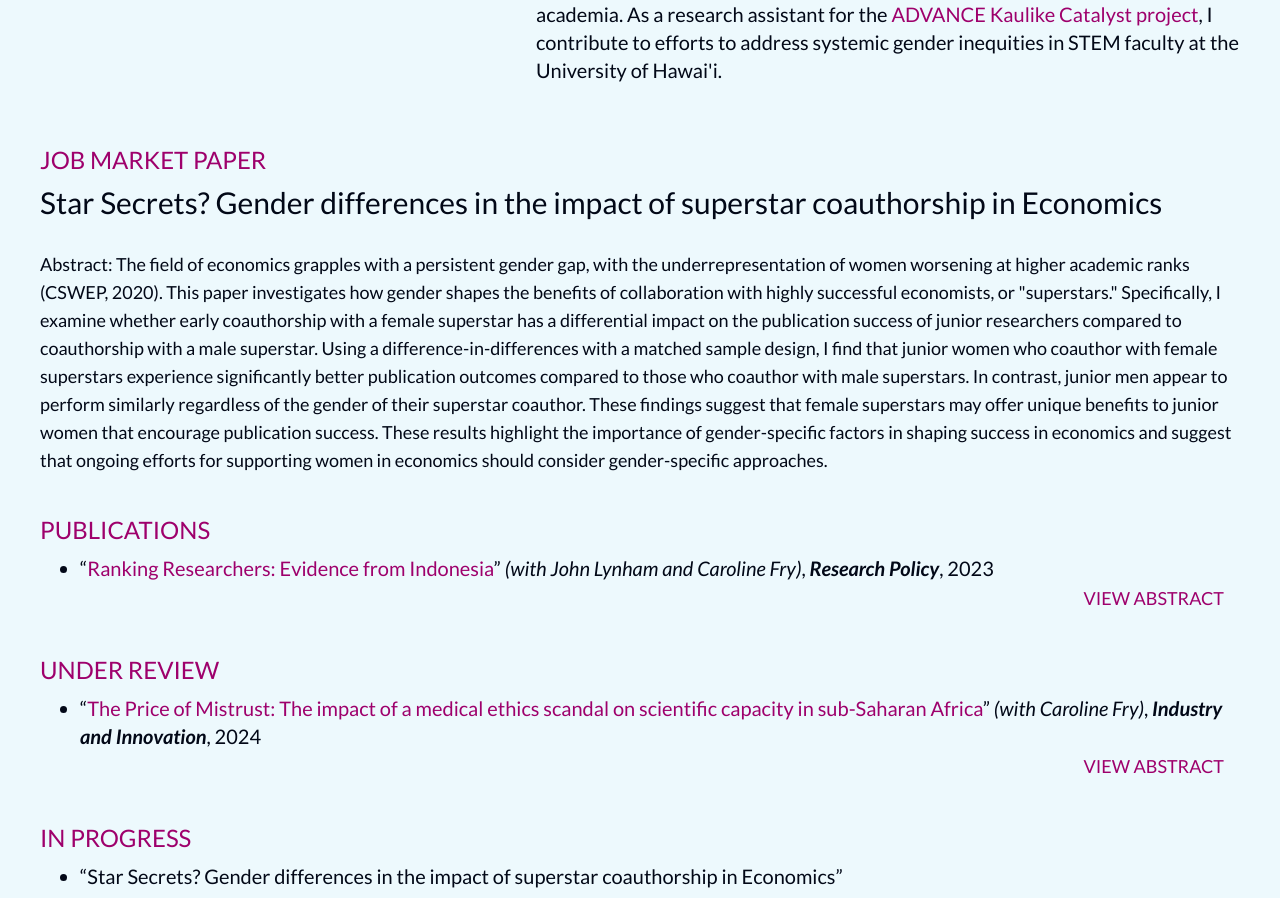
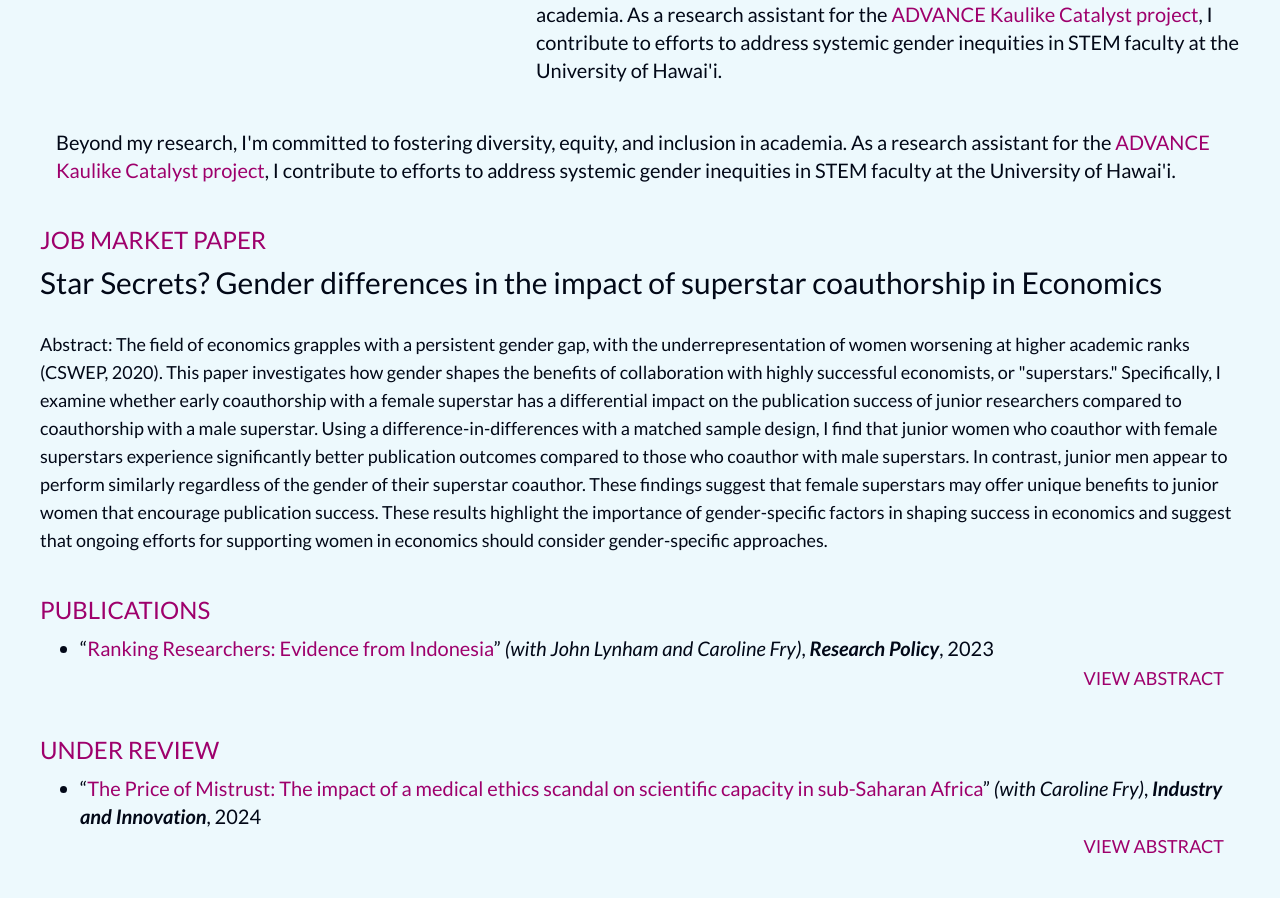
Before and after one commit to pillowfication/shantran, a Next.js app: page / in a window 1280 px wide. Shown: the part 1060-1958 px from the top of the page. Built offline with nearby package versions, Linux system fonts and the light colour scheme.

Commit message:
Update page.tsx

```diff
--- a/src/app/page.tsx
+++ b/src/app/page.tsx
@@ -39,6 +39,9 @@ export default function Home (): ReactElement {
             <p className='mt-6 ml-4'>My job market paper examines how gender influences the benefits of coauthorship with "superstar" economists on the publication outcomes of junior economists. I find that junior women benefit more from early coauthorship with female superstars compared to male superstars. I've also coauthored published papers exploring the factors influencing scientific production in developing countries, highlighting the importance of social trust, community engagement, and research evaluation systems.</p>
             <p className='mt-6 ml-4'>Beyond my research, I'm committed to fostering diversity, equity, and inclusion in academia. As a research assistant for the <a href='https://manoa.hawaii.edu/advance/' className='text-primary hover:underline'>ADVANCE Kaulike Catalyst project</a>, I contribute to efforts to address systemic gender inequities in STEM faculty at the University of Hawai'i.</p>
           </div>
+        </div>
+        <div>
+          <p className='mt-6 ml-4'>Beyond my research, I'm committed to fostering diversity, equity, and inclusion in academia. As a research assistant for the <a href='https://manoa.hawaii.edu/advance/' className='text-primary hover:underline'>ADVANCE Kaulike Catalyst project</a>, I contribute to efforts to address systemic gender inequities in STEM faculty at the University of Hawai'i.</p>
         </div>
       </section>
       <h1 className='text-primary text-2xl mb-2'>JOB MARKET PAPER</h1>
```
